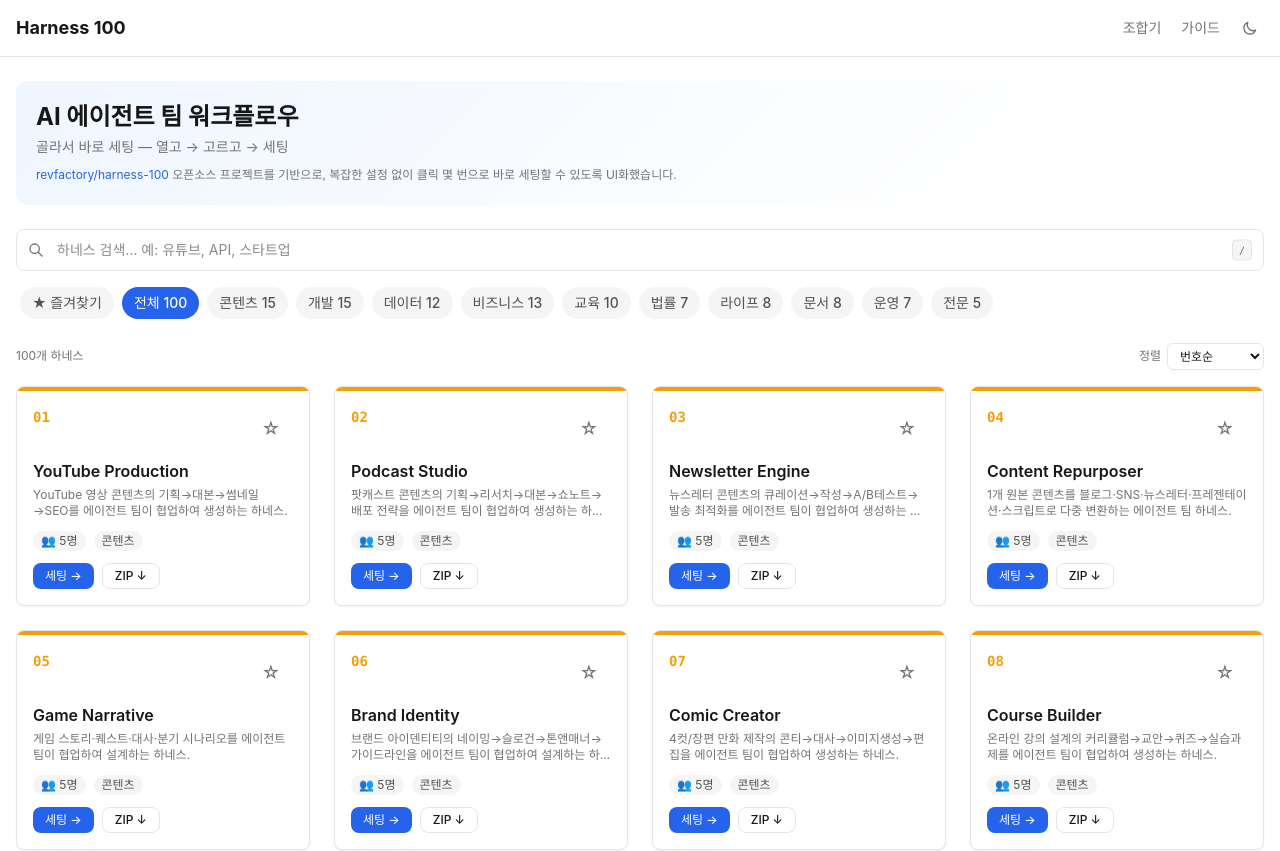
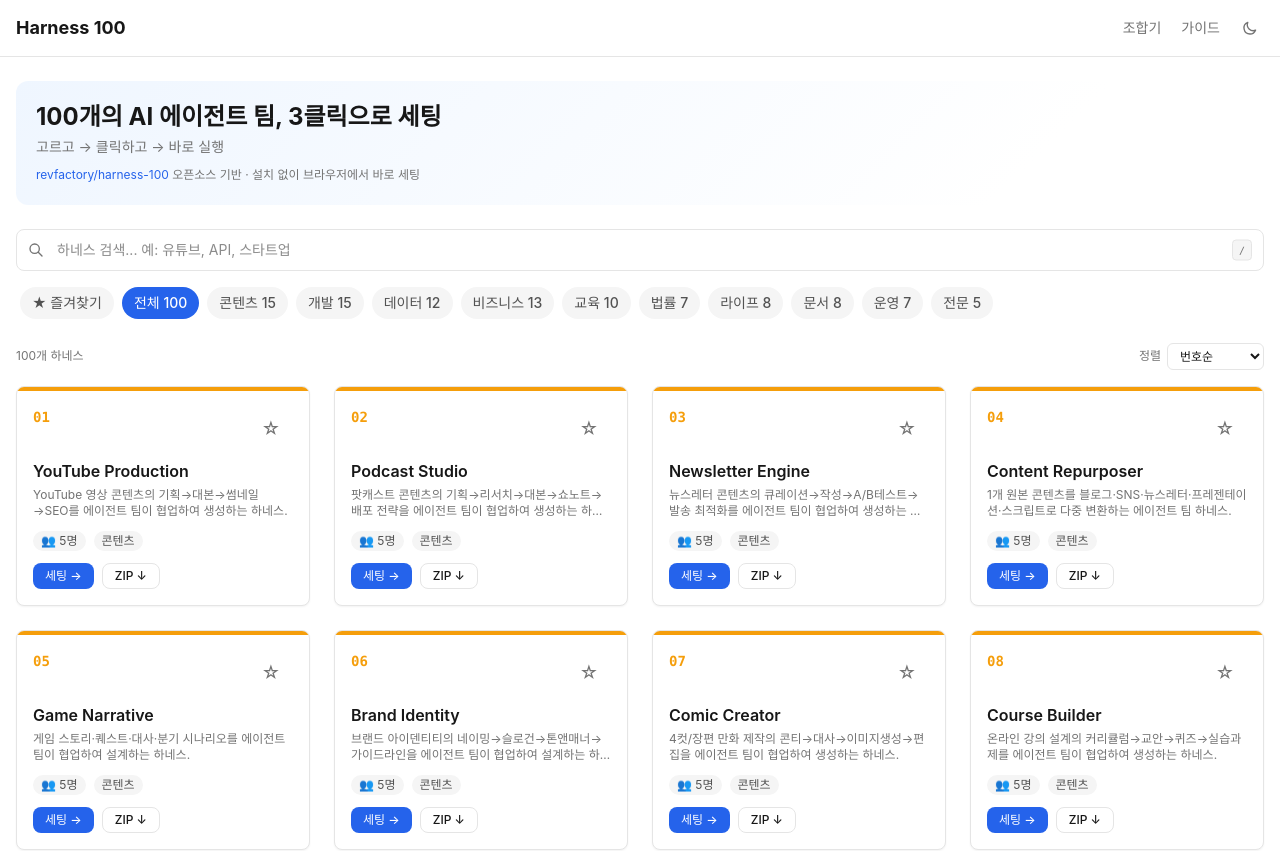
Before and after one commit to OkyoKwon/harness-100, a Next.js app in the folder harness-100-ui/: page / in a window 1280 px wide. Shown: the top 851 px of the page. Built offline with nearby package versions, Linux system fonts and the light colour scheme.

Commit message:
fix: improve hero section copy for stronger impact

```diff
--- a/harness-100-ui/src/components/catalog/hero-section.tsx
+++ b/harness-100-ui/src/components/catalog/hero-section.tsx
@@ -2,10 +2,10 @@ export function HeroSection() {
   return (
     <div className="hero-gradient rounded-xl px-5 py-5 mb-6">
       <h1 className="text-xl sm:text-2xl font-bold text-[var(--foreground)] mb-1">
-        AI 에이전트 팀 워크플로우
+        100개의 AI 에이전트 팀, 3클릭으로 세팅
       </h1>
       <p className="text-sm text-[var(--muted-foreground)] mb-2">
-        골라서 바로 세팅 — 열고 → 고르고 → 세팅
+        고르고 → 클릭하고 → 바로 실행
       </p>
       <p className="text-xs text-[var(--muted-foreground)] leading-relaxed">
         <a
@@ -16,7 +16,7 @@ export function HeroSection() {
         >
           revfactory/harness-100
         </a>
-        {" "}오픈소스 프로젝트를 기반으로, 복잡한 설정 없이 클릭 몇 번으로 바로 세팅할 수 있도록 UI화했습니다.
+        {" "}오픈소스 기반 · 설치 없이 브라우저에서 바로 세팅
       </p>
     </div>
   );
```
